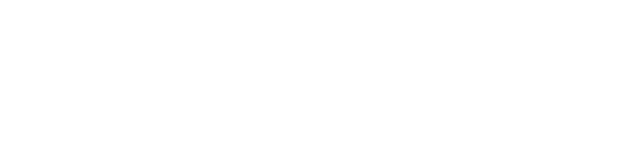
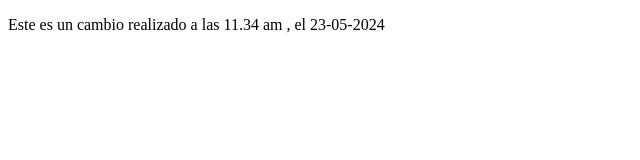
Before and after one commit to DesarrolloDGTIC1/Desarrollo1, a plain HTML site: page index.html in a window 1280 px wide. Shown: the whole page, without its empty margins (0-640 px from the left). Drawn offline with Linux system fonts and the light colour scheme.

Commit message:
Se agrego un parrafo en el body

```diff
--- a/index.html
+++ b/index.html
@@ -6,6 +6,6 @@
     <title>PRUEBA GIT - DGTIC 1</title>
 </head>
 <body>
-
+    <p> Este es un cambio realizado a las 11.34 am , el 23-05-2024</p>
 </body>
 </html>
```
